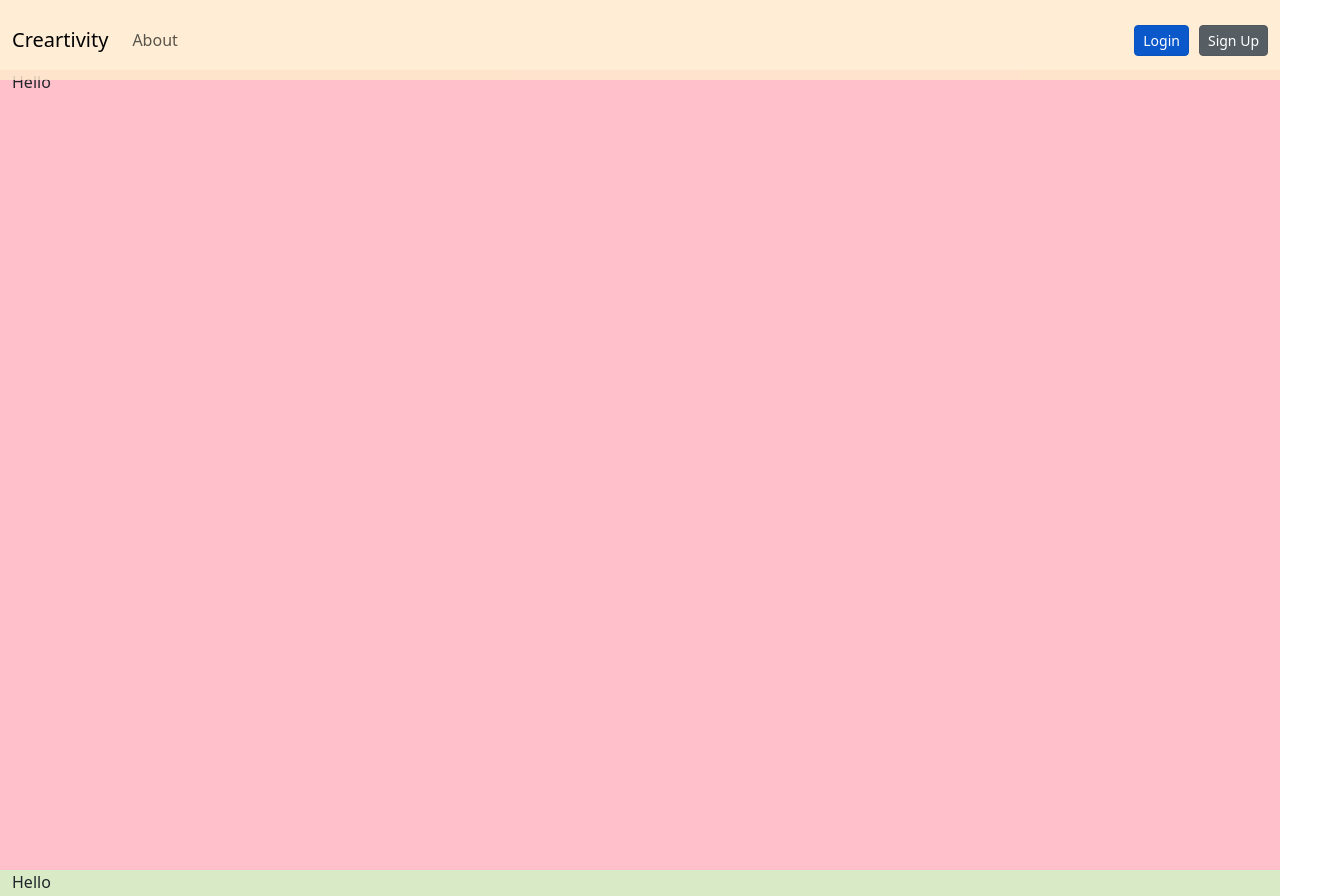
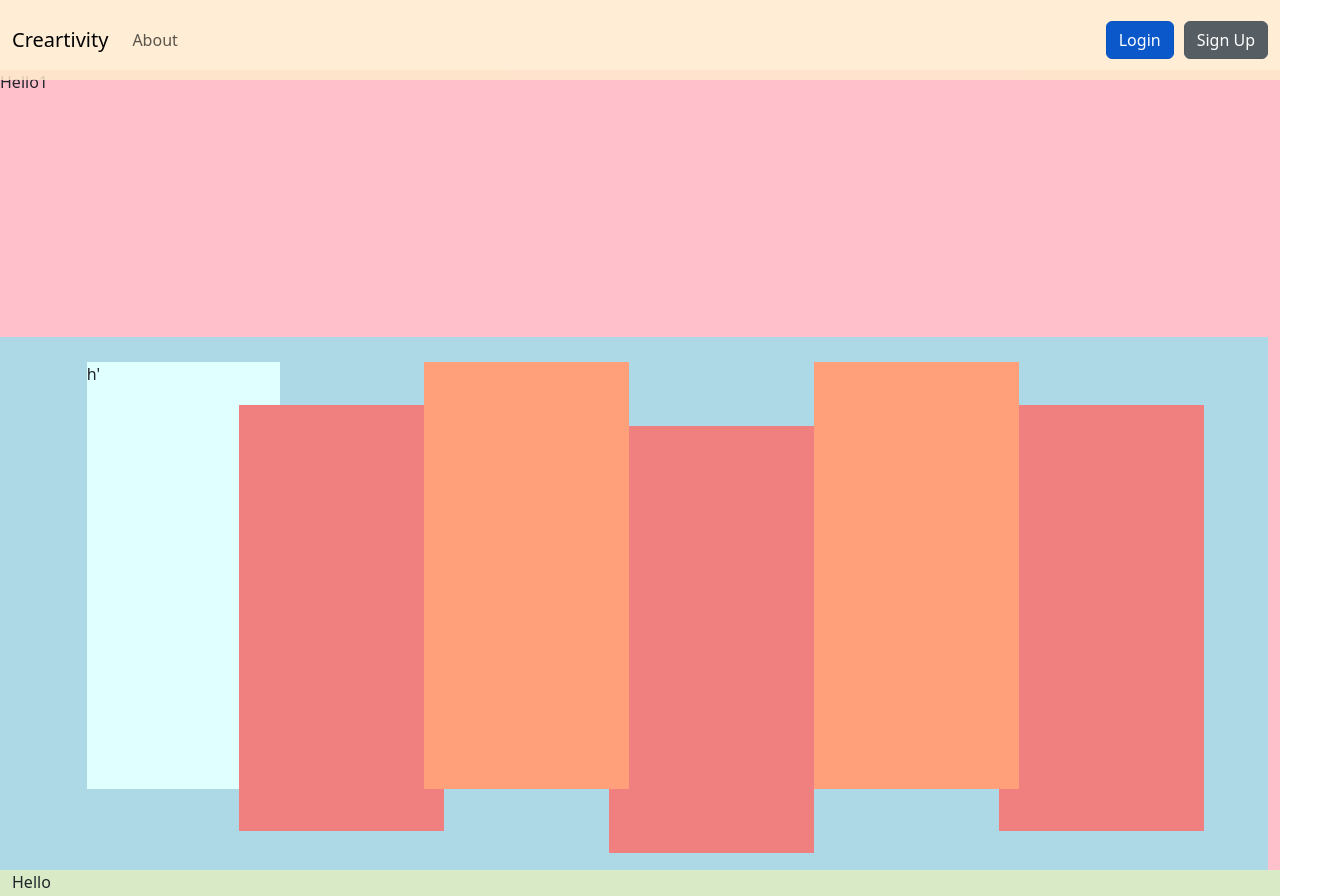
Before and after one commit to hoquesumya/Creartivity-main, a React (Vite) app in the folder Frontend/creartivity-frontend/: page / in a window 1280 px wide. Shown: the top 896 px of the page, 1319 px wide, since content can reach past the window. Built offline with nearby package versions, Linux system fonts and the light colour scheme.

Commit message:
image card added

```diff
--- a/Frontend/creartivity-frontend/src/components/Intro-page/main_section.jsx
+++ b/Frontend/creartivity-frontend/src/components/Intro-page/main_section.jsx
@@ -3,15 +3,121 @@ import Container from 'react-bootstrap/Container';
 import Row from 'react-bootstrap/Row';
 import Col from 'react-bootstrap/Col';
 import "../../styles/frontPage/main_section.css"
+import { lightBlue } from "@mui/material/colors";
 
 function Main_sections({isLogin, isSignUp}){
     return (
         <>
         <Container fluid className={isLogin || isSignUp? "main_intro_login" : "main_intro"} style={{height:"100vh"}}>
             <Row style={{height:"100vh", backgroundColor:"pink"}}>
-                <Col>
-                Hello
-                </Col>
+                <Row style={{ height: "33.33%", backgroundColor: "pink"}}>
+                Hello1
+                </Row>
+                <Row style={{ height: "66.67%", backgroundColor:"lightBlue"}}>
+                    <Row style={{height:"80%",
+                    marginLeft:"5%",
+                    marginTop:"2%",
+                }}
+                    className="gx-4"
+                    >
+                        <Col
+                        style=
+                        {{
+                            position: "relative",
+                            display:"flex",
+                            flexDirection:"row"
+                        }}>
+                            <div style={{
+                                "width":"50%",
+
+                                backgroundColor:"lightcyan"
+
+                        }}>
+                                h'
+
+                            </div>
+                            <div style={{
+                                "width":"50%",
+                                "height":"100%",
+                                "left":"40%",
+                                "top":"10%",
+                                "z-index":"3",
+                                "position":"absolute",
+                                backgroundColor:"lightcoral"
+
+                        }}>
+
+                            </div>
+                        </Col>
+
+                        <Col  style={{
+                            position: "relative",
+                            display:"flex",
+                            flexDirection:"row"}}>
+
+                            <div
+
+                            style={{
+                                "width":"50%",
+                                backgroundColor:"lightsalmon",
+                                "position":"absolute",
+                                "zIndex":"9",
+                                "right":"65%",
+                                height: "100%",
+
+                            }}>
+
+                            </div>
+                            <div
+                             style={{"width":"50%",
+                             "height":"100%",
+                             "left":"30%",
+                             "top":"15%",
+                             "z-index":"3",
+                             "position":"absolute",
+                             backgroundColor:"lightcoral"
+                             }}
+                            >
+
+                            </div>
+                        </Col>
+
+                        <Col  style={{
+                            position: "relative",
+                            display:"flex",
+                            flexDirection:"row"}}>
+
+                            <div
+
+                            style={{
+                                "width":"50%",
+                                backgroundColor:"lightsalmon",
+                                "zIndex":"9",
+                                right:"70%",
+                                position:"absolute",
+                                height: "100%",
+
+                            }}>
+
+                            </div>
+                            <div
+                             style={{"width":"50%",
+                             "height":"100%",
+                             "left":"25%",
+                             "top":"10%",
+                             "z-index":"4",
+                             "position":"absolute",
+                             backgroundColor:"lightcoral"
+                             }}
+                            >
+
+                            </div>
+                        </Col>
+
+
+                    </Row>
+
+                </Row>
 
             </Row>
             <Row  style={{height:"100vh",backgroundColor:"#d8ebc6"}}>
--- a/Frontend/creartivity-frontend/src/components/Intro-page/navbar.jsx
+++ b/Frontend/creartivity-frontend/src/components/Intro-page/navbar.jsx
@@ -18,10 +18,10 @@ function NavbarCreartivity({isLogin, funtionToggle,  isSignUp, funtionToggleSign
                     <Nav.Link href="#home">About</Nav.Link>
             </Nav>
             <Nav>
-                <Button variant="primary" size="sm" active className="ms-auto" onClick={funtionToggle}>
+                <Button variant="primary" size="xsm" active onClick={funtionToggle}>
                 Login
                 </Button>
-                <Button variant="secondary" size="sm" active style={{marginLeft:"10px"}} onClick={funtionToggleSignup}>
+                <Button variant="secondary" size="xsm" active style={{marginLeft:"10px"}} onClick={funtionToggleSignup}>
                 Sign Up
                 </Button>
             </Nav>
```
